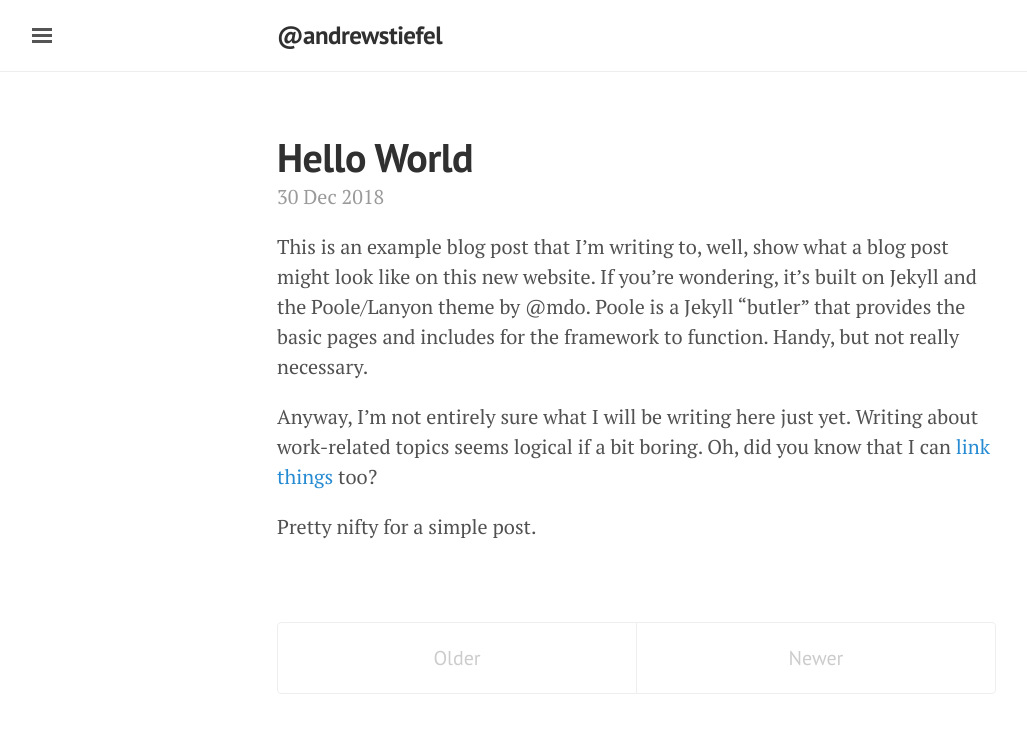
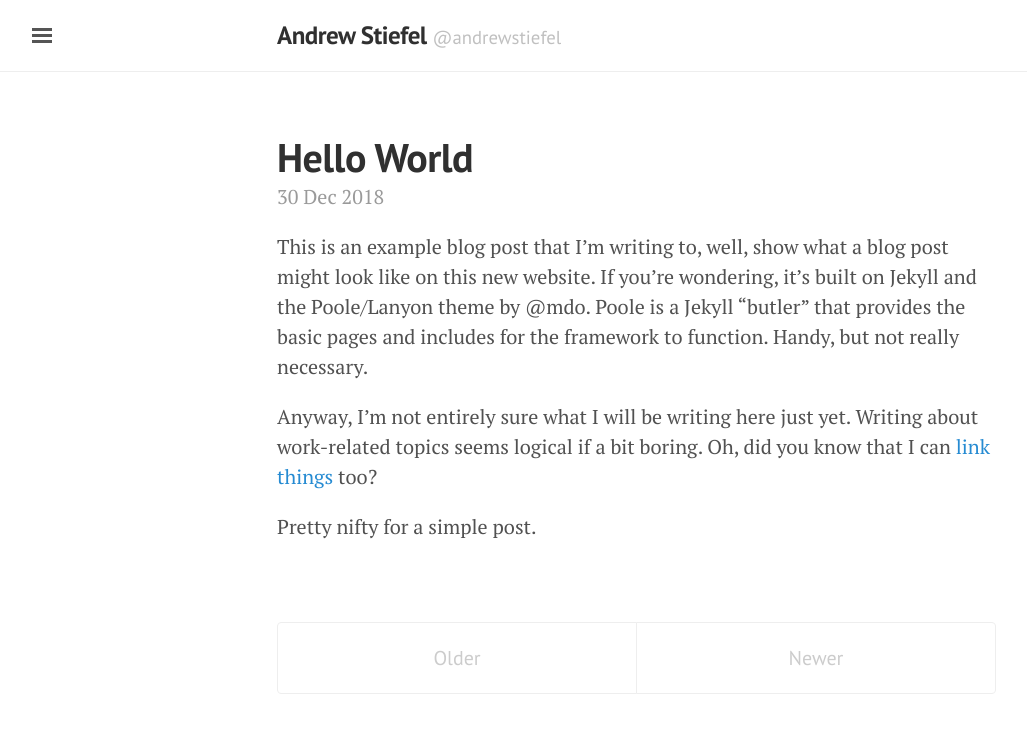
Before and after one commit to andrewstiefel/andrewstiefel.com, a Jekyll site: the page built from index.html, in a window 1280 px wide. Shown: the top 733 px of the page, without its empty margins (3-1030 px from the left). Built offline with Jekyll 4.4.1, drawn with Linux system fonts in a browser that asks for light colours; the list of posts is cut into pages by our own code.

Commit message:
Update default.html

```diff
--- a/_layouts/default.html
+++ b/_layouts/default.html
@@ -13,7 +13,8 @@
       <div class="masthead">
         <div class="container">
           <h3 class="masthead-title">
-            <a href="{{ site.baseurl }}/" title="Home">{{ site.tagline }}</a>
+            <a href="{{ site.baseurl }}/" title="Home">{{ site.title }}</a>
+            <small>{{ site.tagline }}</small>
           </h3>
         </div>
       </div>
```
